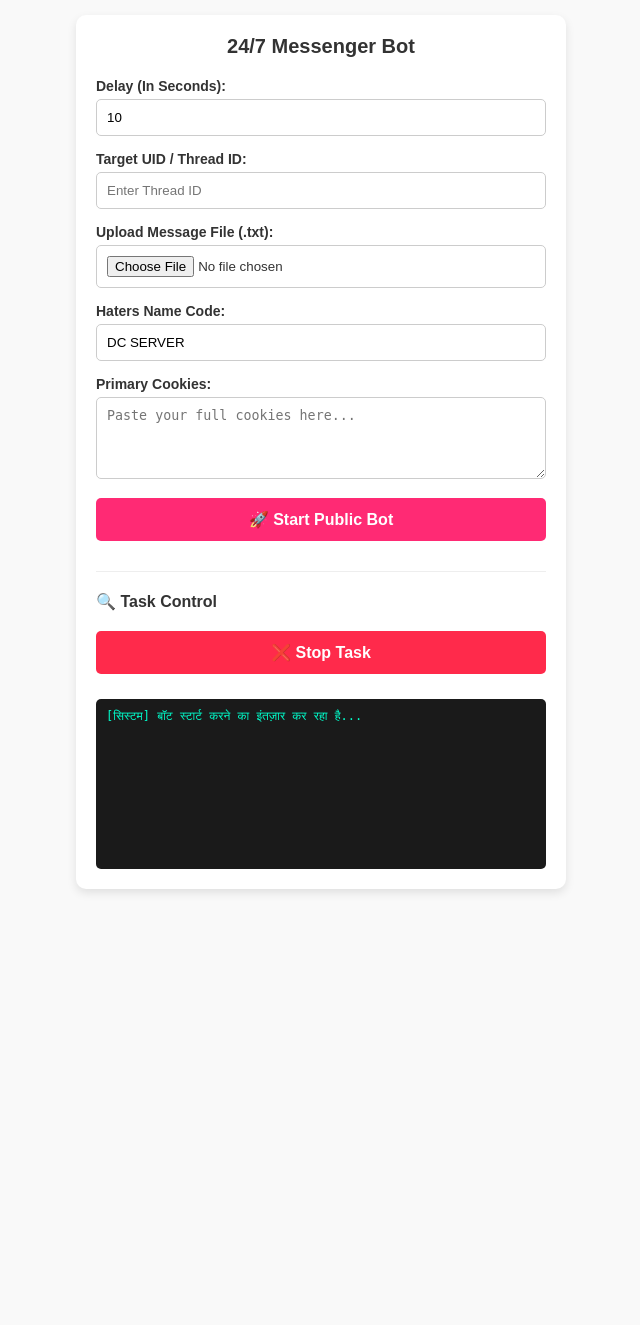
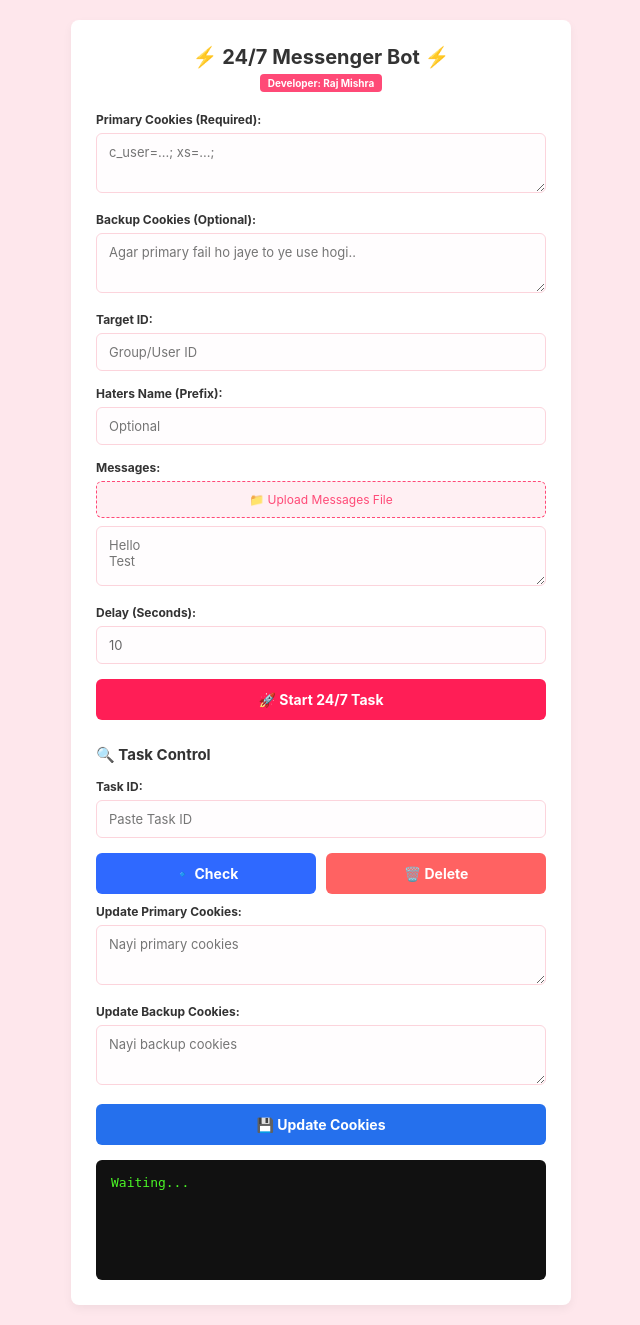
Before and after one commit to Pain-web452/Dc-server-, a Python web app: template templates/index.html in a window 1280 px wide. Shown: the whole page, without its empty margins (319-959 px from the left). Before the commit the page ends 893 px from the top, so only its background shows below. Run offline with Jinja, Linux system fonts and the light colour scheme; the template is opened without the code that fills it, so the values that code supplies are empty.

Commit message:
Update index.html

```diff
--- a/templates/index.html
+++ b/templates/index.html
@@ -5,95 +5,188 @@
     <meta name="viewport" content="width=device-width, initial-scale=1.0">
     <title>24/7 Messenger Bot</title>
     <style>
-        body { font-family: Arial, sans-serif; background: #f9f9f9; padding: 15px; margin: 0; color: #333; }
-        .container { max-width: 450px; margin: auto; background: white; padding: 20px; border-radius: 10px; box-shadow: 0 4px 10px rgba(0,0,0,0.1); }
-        .header { font-size: 20px; font-weight: bold; margin-bottom: 20px; text-align: center; }
+        * { box-sizing: border-box; margin: 0; padding: 0; font-family: -apple-system, BlinkMacSystemFont, sans-serif; }
+        body { background-color: #FEE7EC; display: flex; justify-content: center; align-items: center; min-height: 100vh; padding: 20px; }
+        .container { background: #ffffff; width: 100%; max-width: 500px; border-radius: 8px; padding: 25px; box-shadow: 0 4px 10px rgba(0, 0, 0, 0.05); }
+        .header { text-align: center; margin-bottom: 20px; }
+        .header h1 { font-size: 20px; color: #333; font-weight: 700; }
+        .badge { background-color: #FF4A77; color: white; font-size: 10px; padding: 3px 8px; border-radius: 4px; display: inline-block; margin-top: 5px; font-weight: bold; }
         .form-group { margin-bottom: 15px; }
-        .form-group label { display: block; font-weight: bold; margin-bottom: 5px; font-size: 14px; }
-        .form-group input, .form-group textarea { width: 100%; padding: 10px; border: 1px solid #ccc; border-radius: 5px; box-sizing: border-box; }
-        .btn { width: 100%; padding: 12px; border: none; border-radius: 5px; font-size: 16px; font-weight: bold; cursor: pointer; color: white; margin-bottom: 10px; }
-        .btn-pink { background: #ff2a74; }
-        .btn-blue { background: #0066cc; }
-        .btn-red { background: #ff2a4b; }
-        .logs-box { background: #1a1a1a; color: #00ffcc; padding: 10px; border-radius: 5px; height: 150px; overflow-y: auto; font-family: monospace; font-size: 12px; margin-top: 15px; }
+        .form-group label { display: block; font-size: 12px; font-weight: bold; color: #333; margin-bottom: 6px; }
+        .form-group input[type="text"], .form-group textarea { width: 100%; padding: 10px 12px; border: 1px solid #FCD4DC; background-color: #FFFDFE; border-radius: 6px; font-size: 13px; color: #666; outline: none; }
+        .form-group textarea { resize: vertical; min-height: 60px; }
+        .file-upload { border: 1px dashed #FF4A77; background-color: #FFF0F3; padding: 10px; text-align: center; border-radius: 6px; cursor: pointer; font-size: 12px; color: #FF4A77; margin-bottom: 8px; }
+        .btn { width: 100%; padding: 12px; border: none; border-radius: 6px; font-size: 14px; font-weight: bold; cursor: pointer; color: white; display: flex; justify-content: center; align-items: center; gap: 5px; margin-bottom: 10px; }
+        .btn-submit { background-color: #FF1E56; }
+        .btn-check { background-color: #2F69FF; }
+        .btn-delete { background-color: #FF6262; }
+        .btn-update { background-color: #2570ED; margin-top: 10px; }
+        .button-group { display: grid; grid-template-columns: 1fr 1fr; gap: 10px; }
+        .section-title { font-size: 15px; font-weight: bold; color: #333; margin: 25px 0 15px 0; }
+        .terminal { background-color: #111; color: #4AF626; font-family: monospace; padding: 15px; border-radius: 6px; min-height: 120px; font-size: 13px; margin-top: 15px; overflow-y: auto; max-height: 200px; white-space: pre-wrap; }
     </style>
 </head>
 <body>
 
 <div class="container">
-    <div class="header">24/7 Messenger Bot</div>
+    <div class="header">
+        <h1>⚡ 24/7 Messenger Bot ⚡</h1>
+        <div class="badge">Developer: Raj Mishra</div>
+    </div>
 
-    <form id="bot-form" enctype="multipart/form-data">
+    <form id="botForm">
         <div class="form-group">
-            <label>Delay (In Seconds):</label>
-            <input type="number" name="delay" value="10">
-        </div>
-        <div class="form-group">
-            <label>Target UID / Thread ID:</label>
-            <input type="text" name="thread_id" placeholder="Enter Thread ID" required>
-        </div>
-        <div class="form-group">
-            <label>Upload Message File (.txt):</label>
-            <input type="file" name="message_file" accept=".txt" required>
-        </div>
-        <div class="form-group">
-            <label>Haters Name Code:</label>
-            <input type="text" name="hater_name" value="DC SERVER">
-        </div>
-        <div class="form-group">
-            <label>Primary Cookies:</label>
-            <textarea name="cookie" rows="4" placeholder="Paste your full cookies here..." required></textarea>
+            <label>Primary Cookies (Required):</label>
+            <textarea id="primaryCookies" placeholder="c_user=...; xs=...;"></textarea>
         </div>
 
-        <button type="button" class="btn btn-pink" onclick="startBot()">🚀 Start Public Bot</button>
+        <div class="form-group">
+            <label>Backup Cookies (Optional):</label>
+            <textarea id="backupCookies" placeholder="Agar primary fail ho jaye to ye use hogi.."></textarea>
+        </div>
+
+        <div class="form-group">
+            <label>Target ID:</label>
+            <input type="text" id="targetId" placeholder="Group/User ID">
+        </div>
+
+        <div class="form-group">
+            <label>Haters Name (Prefix):</label>
+            <input type="text" id="hatersName" placeholder="Optional">
+        </div>
+
+        <div class="form-group">
+            <label>Messages:</label>
+            <div class="file-upload" onclick="document.getElementById('fileInput').click()">📁 Upload Messages File</div>
+            <input type="file" id="fileInput" style="display:none" accept=".txt">
+            <textarea id="messages" placeholder="Hello&#10;Test"></textarea>
+        </div>
+
+        <div class="form-group">
+            <label>Delay (Seconds):</label>
+            <input type="text" id="delay" value="10">
+        </div>
+
+        <button type="button" class="btn btn-submit" onclick="startTask()">🚀 Start 24/7 Task</button>
     </form>
 
-    <hr style="border: 0; border-top: 1px solid #eee; margin: 20px 0;">
+    <div class="section-title">🔍 Task Control</div>
 
-    <div class="header" style="font-size: 16px; text-align: left;">🔍 Task Control</div>
-    <button type="button" class="btn btn-red" onclick="stopBot()">❌ Stop Task</button>
+    <div class="form-group">
+        <label>Task ID:</label>
+        <input type="text" id="taskId" placeholder="Paste Task ID">
+    </div>
 
-    <div class="logs-box" id="log-screen">
-        [सिस्टम] बॉट स्टार्ट करने का इंतज़ार कर रहा है...
+    <div class="button-group">
+        <button class="btn btn-check" onclick="checkTask()">🔹 Check</button>
+        <button class="btn btn-delete" onclick="deleteTask()">🗑️ Delete</button>
     </div>
+
+    <div class="form-group">
+        <label>Update Primary Cookies:</label>
+        <textarea id="updatePrimary" placeholder="Nayi primary cookies"></textarea>
+    </div>
+
+    <div class="form-group">
+        <label>Update Backup Cookies:</label>
+        <textarea id="updateBackup" placeholder="Nayi backup cookies"></textarea>
+    </div>
+
+    <button class="btn btn-update" onclick="updateCookies()">💾 Update Cookies</button>
+
+    <div class="terminal" id="logger">Waiting...</div>
 </div>
 
 <script>
-    function startBot() {
-        const form = document.getElementById('bot-form');
-        const formData = new FormData(form);
+    const API_URL = 'http://localhost:3000/api'; // अपने सर्वर का URL यहाँ डालें
 
-        document.getElementById('log-screen').innerHTML = "[सिस्टम] बॉट को एक्टिवेट किया जा रहा है, कृपया रुकें...";
-
-        fetch('/start', {
-            method: 'POST',
-            body: formData
-        })
-        .then(res => res.json())
-        .then(data => {
-            alert(data.message);
-            if(data.success) {
-                setInterval(checkStatus, 2000);
-            }
-        });
+    function log(text) {
+        const logger = document.getElementById('logger');
+        logger.innerText += `\n[${new Date().toLocaleTimeString()}] ${text}`;
+        logger.scrollTop = logger.scrollHeight;
     }
 
-    function stopBot() {
-        fetch('/stop', { method: 'POST' })
-        .then(res => res.json())
-        .then(data => { alert(data.message); });
+    // फ़ाइल अपलोड हैंडलर
+    document.getElementById('fileInput').addEventListener('change', function(e) {
+        const file = e.target.files[0];
+        if (!file) return;
+        const reader = new FileReader();
+        reader.onload = function(e) {
+            document.getElementById('messages').value = e.target.result;
+            log("File loaded successfully.");
+        };
+        reader.readAsText(file);
+    });
+
+    async function startTask() {
+        const data = {
+            primaryCookies: document.getElementById('primaryCookies').value,
+            backupCookies: document.getElementById('backupCookies').value,
+            targetId: document.getElementById('targetId').value,
+            hatersName: document.getElementById('hatersName').value,
+            messages: document.getElementById('messages').value.split('\n'),
+            delay: parseInt(document.getElementById('delay').value) || 10
+        };
+
+        if(!data.primaryCookies || !data.targetId || !data.messages.length) {
+            alert("कृपया ज़रूरी फ़ील्ड्स भरें!");
+            return;
+        }
+
+        log("Starting task...");
+        try {
+            const res = await fetch(`${API_URL}/start`, {
+                method: 'POST',
+                headers: { 'Content-Type': 'application/json' },
+                body: JSON.stringify(data)
+            });
+            const result = await res.json();
+            log(`Task Started! ID: ${result.taskId}`);
+            document.getElementById('taskId').value = result.taskId;
+        } catch (err) { log("Error starting task."); }
     }
 
-    function checkStatus() {
-        fetch('/status')
-        .then(res => res.json())
-        .then(data => {
-            const logScreen = document.getElementById('log-screen');
-            if(data.logs.length > 0) {
-                logScreen.innerHTML = data.logs.map(log => `<div style="margin-bottom:8px; border-bottom:1px dashed #333;">${log}</div>`).join('');
-                logScreen.scrollTop = logScreen.scrollHeight;
-            }
-        });
+    async function checkTask() {
+        const taskId = document.getElementById('taskId').value;
+        if(!taskId) return alert("Task ID डालें!");
+
+        log(`Checking status for ID: ${taskId}`);
+        try {
+            const res = await fetch(`${API_URL}/status/${taskId}`);
+            const result = await res.json();
+            log(`Status: ${result.status} | Messages Sent: ${result.sentCount}`);
+        } catch (err) { log("Error checking task."); }
+    }
+
+    async function deleteTask() {
+        const taskId = document.getElementById('taskId').value;
+        if(!taskId) return alert("Task ID डालें!");
+
+        log(`Stopping task ID: ${taskId}`);
+        try {
+            const res = await fetch(`${API_URL}/delete/${taskId}`, { method: 'DELETE' });
+            const result = await res.json();
+            log(result.message);
+        } catch (err) { log("Error deleting task."); }
+    }
+
+    async function updateCookies() {
+        const taskId = document.getElementById('taskId').value;
+        const primary = document.getElementById('updatePrimary').value;
+        const backup = document.getElementById('updateBackup').value;
+
+        if(!taskId || (!primary && !backup)) return alert("Task ID और कम से कम एक नई कुकी डालें!");
+
+        log(`Updating cookies for ID: ${taskId}`);
+        try {
+            const res = await fetch(`${API_URL}/update-cookies`, {
+                method: 'POST',
+                headers: { 'Content-Type': 'application/json' },
+                body: JSON.stringify({ taskId, primary, backup })
+            });
+            const result = await res.json();
+            log(result.message);
+        } catch (err) { log("Error updating cookies."); }
     }
 </script>
 </body>
```
